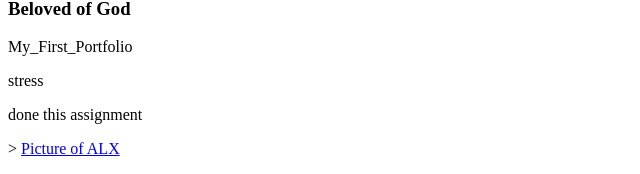
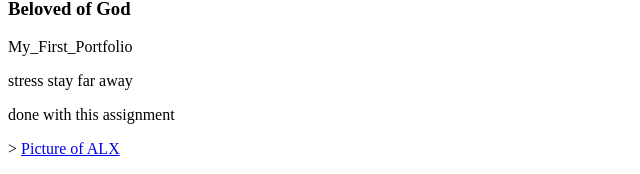
Before and after one commit to Breedua/My_First_Portfolio, a plain HTML site: page html_basic/index.html in a window 1280 px wide. Shown: the part 168-342 px from the top of the page, without its empty margins (0-640 px from the left). Drawn offline with Linux system fonts and the light colour scheme.

Commit message:
still trying

```diff
--- a/html_basic/index.html
+++ b/html_basic/index.html
@@ -17,10 +17,9 @@
          <h1>My_First_Portfolio</h1>
          <h2>Jesus Baby</h2>
          <h3>Beloved of God</h3>
-
          <p>My_First_Portfolio</p>
-          <p>stress</p>
-          <p>done this assignment</p>>
+         <p>stress stay far away</p>
+         <p>done with this assignment</p>>
          <a href="https://i.ibb.co/gTDZZT8/ALX-Logo-07.png" target="_blank">Picture of ALX</a>
        </article>
        <aside>
```
Also changed, not shown: html_basic/tweets.html (+0 -2 lines). Lines whose indentation alone changed are shown as unchanged.
